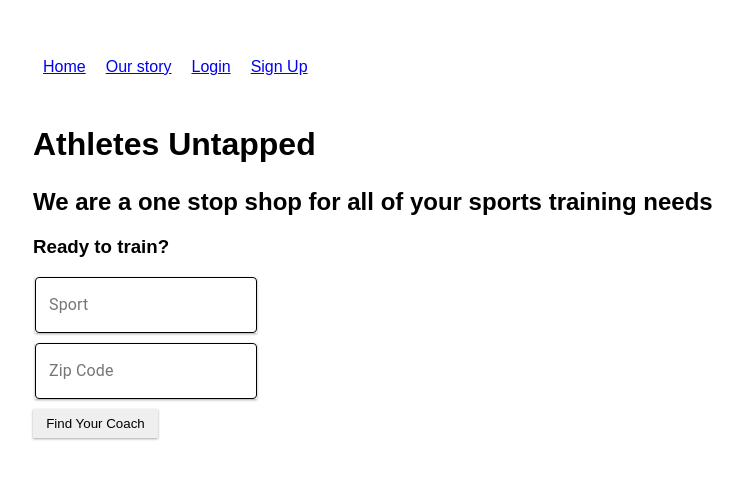
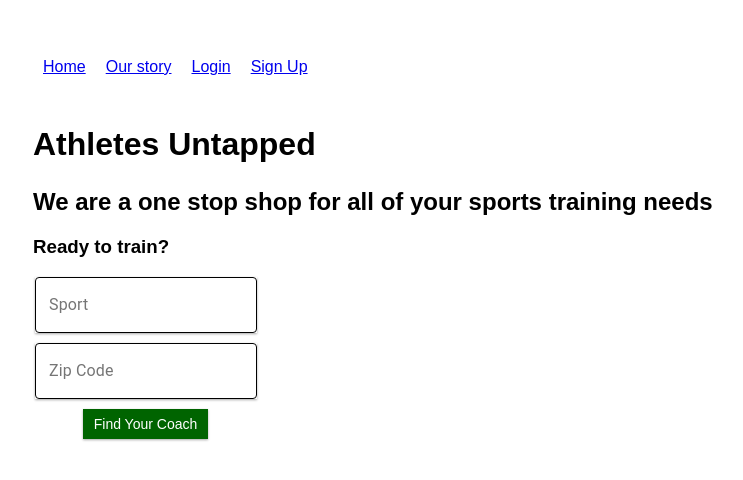
Before and after one commit to dylanhantula/core, a React (Create React App) app in the folder front-end/: page / in a window 1280 px wide. Shown: the top 480 px of the page, without its empty margins (25-768 px from the left). Built offline with nearby package versions, Linux system fonts and the light colour scheme; no server answers.

Commit message:
created home landing css page

```diff
--- /dev/null
+++ b/front-end/src/components/Landing/Landing.css
@@ -0,0 +1,15 @@
+.findCoachButton {
+    background-color: darkgreen;
+    border: none;
+    color: white;
+    text-align: center;
+    text-decoration: none;
+    font-size: 14px;
+    margin: 0px 50px auto;
+    cursor: pointer;
+    justify-content: center;
+}
+
+.findCoachDiv {
+    display: flex;
+}
--- a/front-end/src/components/Landing/Landing.js
+++ b/front-end/src/components/Landing/Landing.js
@@ -13,6 +13,7 @@ import TextField from '@material-ui/core/TextField';
 import FormControl from '@material-ui/core/FormControl';
 import { green } from '@material-ui/core/colors';
 import { Button } from '@material-ui/core'
+import './Landing.css'
 
 const useStyles = makeStyles((theme) => ({
   root: {
@@ -64,7 +65,7 @@ const Landing = ({history}) => {
   });
   };
 
-  const classes = useStyles();
+  const MUIclasses = useStyles();
 
 
   return (
@@ -72,9 +73,9 @@ const Landing = ({history}) => {
       <h1>Athletes Untapped</h1>
       <h2>We are a one stop shop for all of your sports training needs</h2>
       <h3>Ready to train?</h3>
-      <form onSubmit={e => handleForm(e)} className={classes.root}>
+      <form onSubmit={e => handleForm(e)} className={MUIclasses.root}>
         <SportZipCodeInput
-          className={classes.textField}
+          className={MUIclasses.textField}
           value={sport}
           onChange={e => setSport(e.target.value)}
           name="sport"
@@ -83,7 +84,7 @@ const Landing = ({history}) => {
           variant="outlined"
         />
         <SportZipCodeInput
-          className={classes.textField}
+          className={MUIclasses.textField}
           onChange={e => setZip(e.target.value)}
           name="zip"
           value={zip}
@@ -91,7 +92,7 @@ const Landing = ({history}) => {
           label="Zip Code"
           variant="outlined"
         />
-        <button className={classes.findCoach} type="submit">Find Your Coach</button>
+        <button className="findCoachButton" type="submit">Find Your Coach</button>
       </form>
     </div>
   );
```
